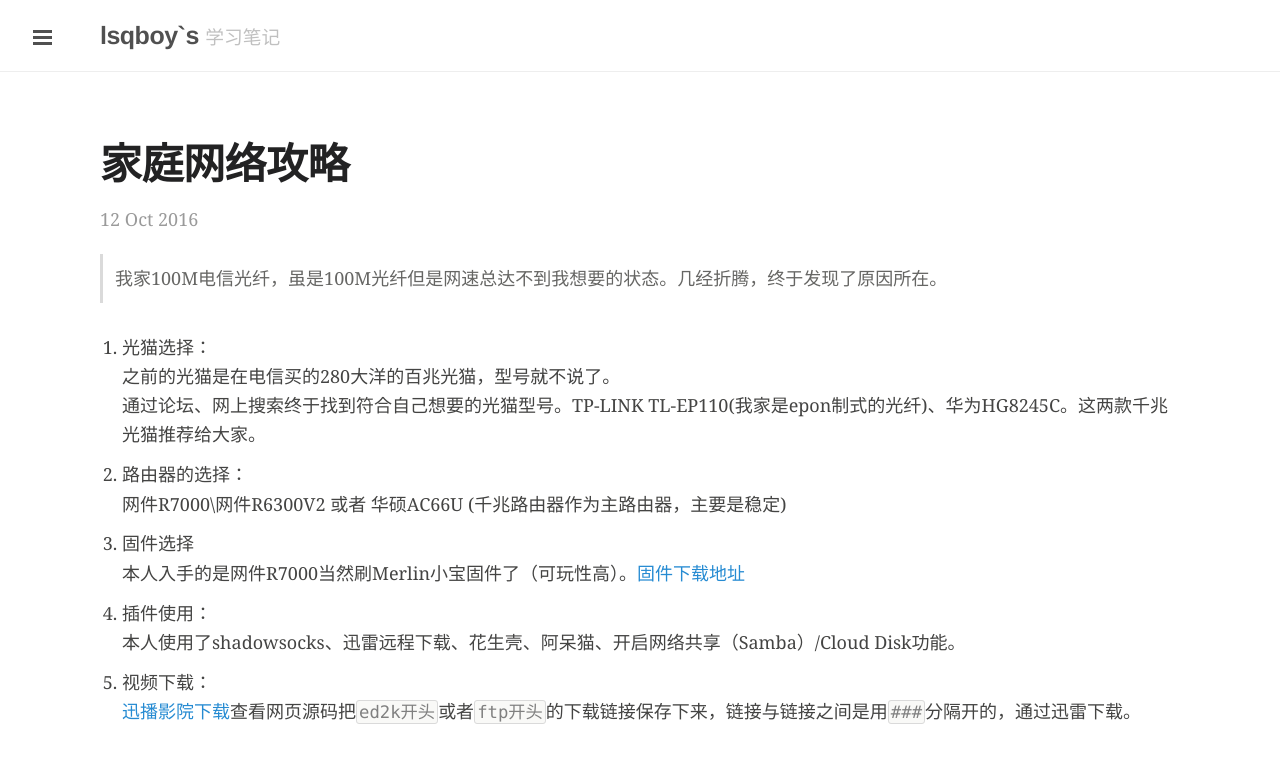
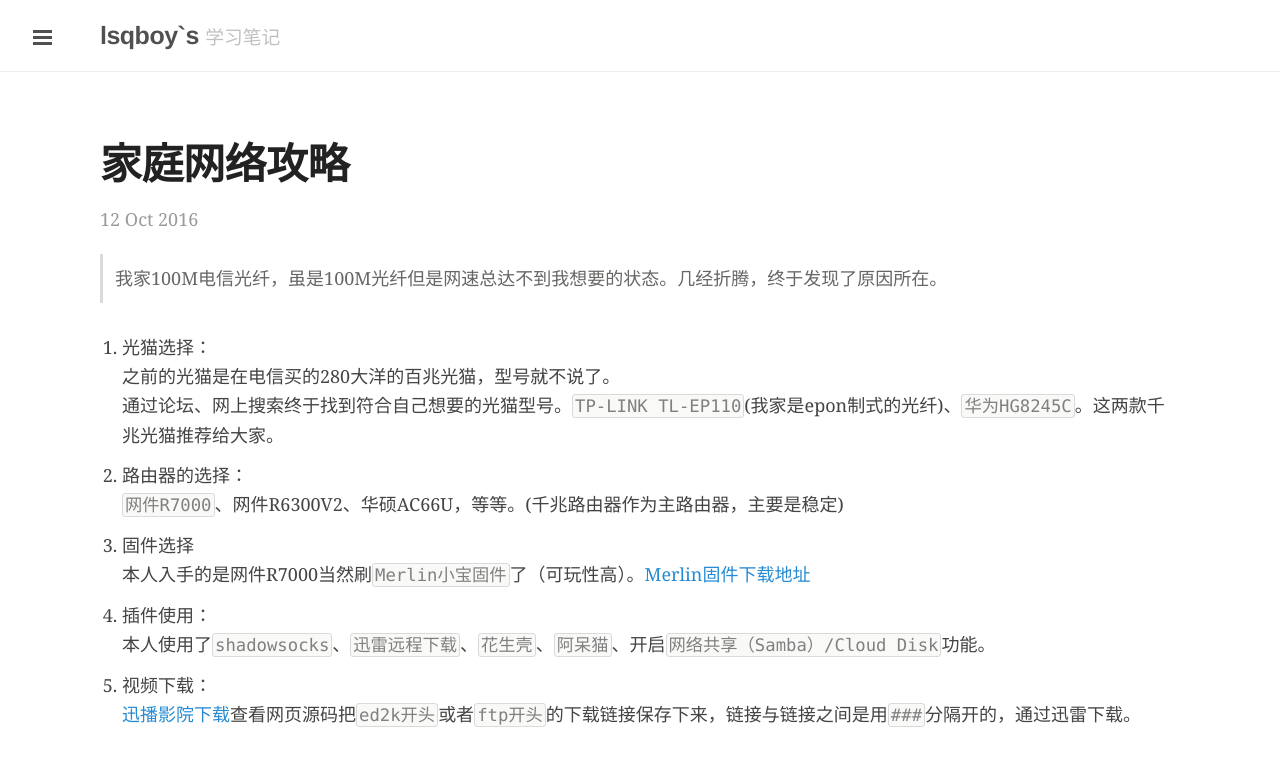
Before and after one commit to Lsqboy/jekyll_bolg, a Jekyll site: the page built from _posts/2016-10-12-wifi-setting.md, in a window 1280 px wide. Shown: the top 766 px of the page. Built offline with Jekyll 4.4.1, drawn with Linux system fonts in a browser that asks for light colours; comment, search, counter and statistics services are not loaded.

Commit message:
家庭网络攻略格式调整

```diff
--- a/_posts/2016-10-12-wifi-setting.md
+++ b/_posts/2016-10-12-wifi-setting.md
@@ -8,16 +8,16 @@
 
 1. 光猫选择：
     之前的光猫是在电信买的280大洋的百兆光猫，型号就不说了。
-    通过论坛、网上搜索终于找到符合自己想要的光猫型号。TP-LINK TL-EP110(我家是epon制式的光纤)、华为HG8245C。这两款千兆光猫推荐给大家。
+    通过论坛、网上搜索终于找到符合自己想要的光猫型号。`TP-LINK TL-EP110`(我家是epon制式的光纤)、`华为HG8245C`。这两款千兆光猫推荐给大家。
 
 2. 路由器的选择：
-    网件R7000\网件R6300V2 或者 华硕AC66U (千兆路由器作为主路由器，主要是稳定)
+    `网件R7000`、网件R6300V2、华硕AC66U，等等。(千兆路由器作为主路由器，主要是稳定)
 
 3. 固件选择
-    本人入手的是网件R7000当然刷Merlin小宝固件了（可玩性高）。[固件下载地址](http://koolshare.cn/forum-72-1.html)
+    本人入手的是网件R7000当然刷`Merlin小宝固件`了（可玩性高）。[Merlin固件下载地址](http://koolshare.cn/forum-72-1.html)
 
 4. 插件使用：
-   本人使用了shadowsocks、迅雷远程下载、花生壳、阿呆猫、开启网络共享（Samba）/Cloud Disk功能。
+   本人使用了`shadowsocks`、`迅雷远程下载`、`花生壳`、`阿呆猫`、开启`网络共享（Samba）/Cloud Disk`功能。
 
 5. 视频下载：
     [迅播影院下载](http://www.xiamp4.com/)查看网页源码把`ed2k开头`或者`ftp开头`的下载链接保存下来，链接与链接之间是用`###`分隔开的，通过迅雷下载。
```
